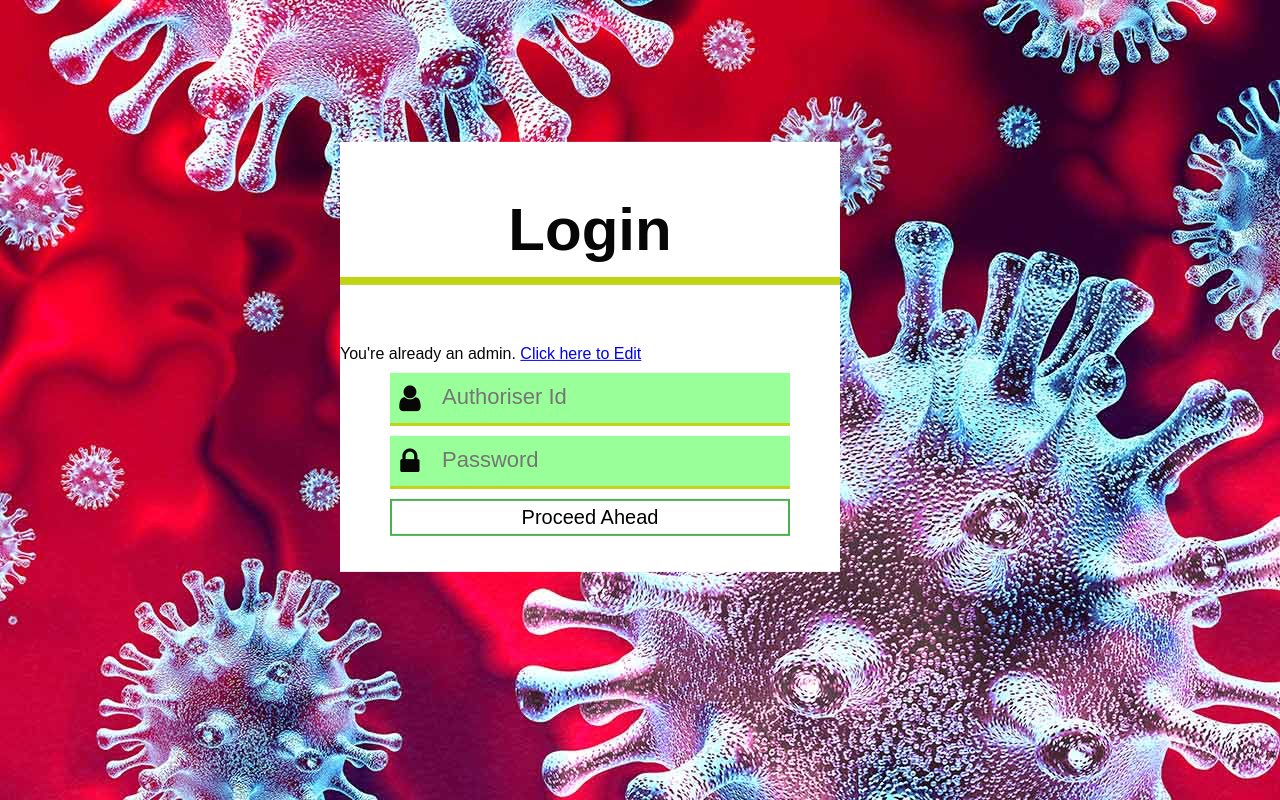
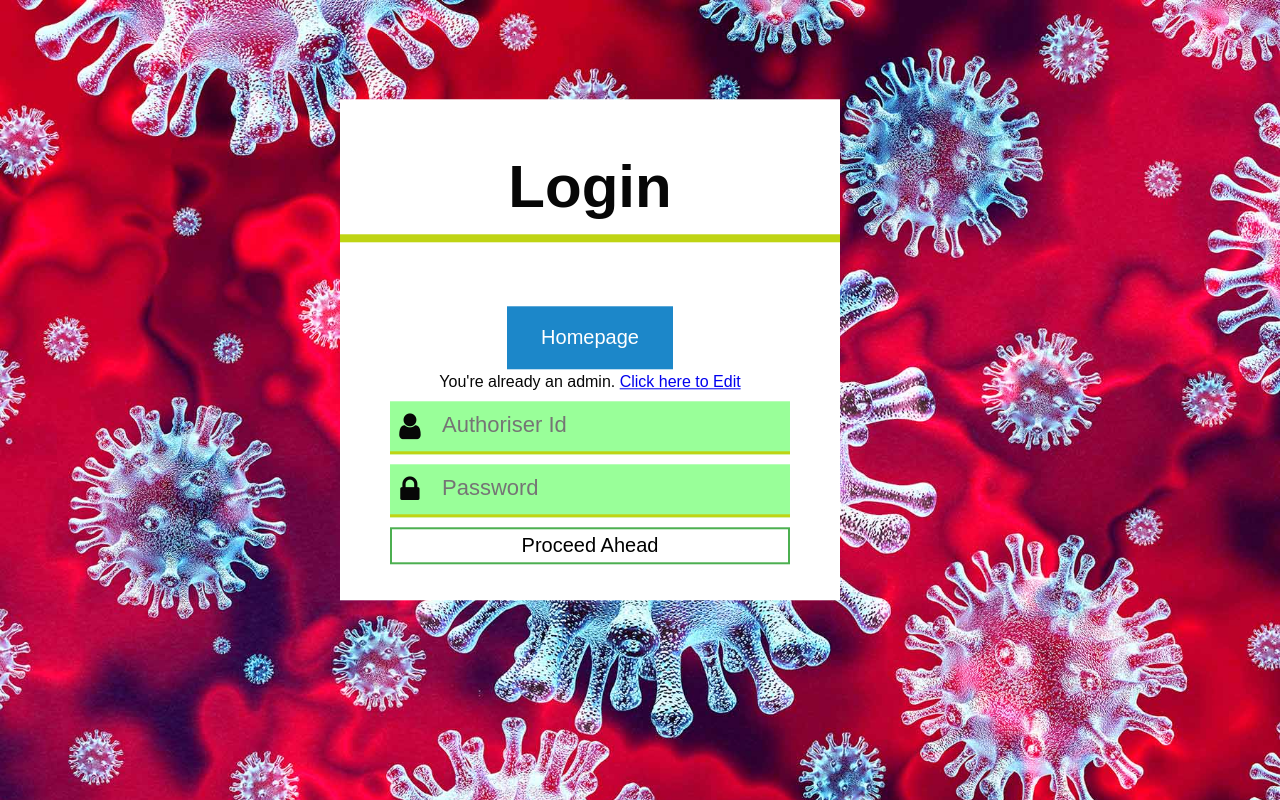
Before and after one commit to ayayushsharma/CovTracker, a PHP site: page /Website3.0/login.php in a window 1280 px wide. Run offline with PHP 8.4, Linux system fonts and the light colour scheme; the visitor is signed in with stand-in values (Sample User, id 1).

Commit message:
Updated website
Updation for easier navigation

```diff
--- a/Website3.0/login.php
+++ b/Website3.0/login.php
@@ -14,6 +14,8 @@
 
 	  <div class="login-box">        <!--Main div -->
         <h1>Login</h1>
+		<a href="home.php" class="link">  Homepage</a>
+        <br>
 
 		<?php
 		$seskey = $_SESSION["key"];
--- a/Website3.0/login_style.css
+++ b/Website3.0/login_style.css
@@ -6,8 +6,9 @@ body{                                    /*Designs main body*/
   padding: 0;
   font-family: sans-serif;
   background: url(virus.jpg) no-repeat; /*Puts virus.jpg in backgrnd*/
-  background-color: #9b1818
+  background-color: #9b1818;
   background-size: cover;
+  text-align: center;
 }
 .login-box{
   width: 500px;                         /*Main login box of 500 pixels*/
@@ -19,6 +20,7 @@ body{                                    /*Designs main body*/
   background-color: #ffffff;
   margin-left: auto;                    /*Centers it to the webpage*/
   margin-right: auto;
+  text-align: center;
 }
 .login-box h1{                          /*Designs "Login" header*/
   font-size: 60px;
@@ -27,6 +29,21 @@ body{                                    /*Designs main body*/
   padding: 13px 0;
   text-align: center;
 }
+
+.link {
+    background-color: #1c87c9;
+	border: none;
+    color: white;
+    padding: 20px 34px;
+    text-align: center;
+    text-decoration: none;
+    display: inline-block;
+    font-size: 20px;
+    margin: 4px 2px;
+    cursor: pointer;
+    text-align:center;
+}
+
 .textbox{                               /*Designs textboxes*/
   width: 80%;
   overflow: hidden;
@@ -61,5 +78,5 @@ body{                                    /*Designs main body*/
   padding: 5px;
   font-size: 20px;
   cursor: pointer;
-  margin-left: 10%;
+  margin-left: 0%;
 }
--- a/Website3.0/process.php
+++ b/Website3.0/process.php
@@ -15,6 +15,8 @@
   <div id="lgnbox">                                  <!--Main div-->
     <br>
 	 <h1 style="color: blue";>Login Processed</h1>   <!--Header-->
+
+    <a href="home.php" class="link">  Homepage</a>
 
 
    <div id="textbox">
--- a/Website3.0/process_edit.php
+++ b/Website3.0/process_edit.php
@@ -34,7 +34,7 @@ session_start();
           $change= "UPDATE grid SET color=0 WHERE id=$edit";
 
 		  if(mysqli_query($connection, $change))
-			  echo 'Update Successful.<p><a href="map.php"> Reirect to the Map </a></p>';
+			  echo 'Update Successful.<p><a href="map.php"> Redirect to the Map </a></p>';
 		  else
 			  echo "Update Unsuccessful";
 		  }
```
Also changed, not shown: Website3.0/home.css (+13 -1 lines), Website3.0/home.php (+12 -6 lines).
